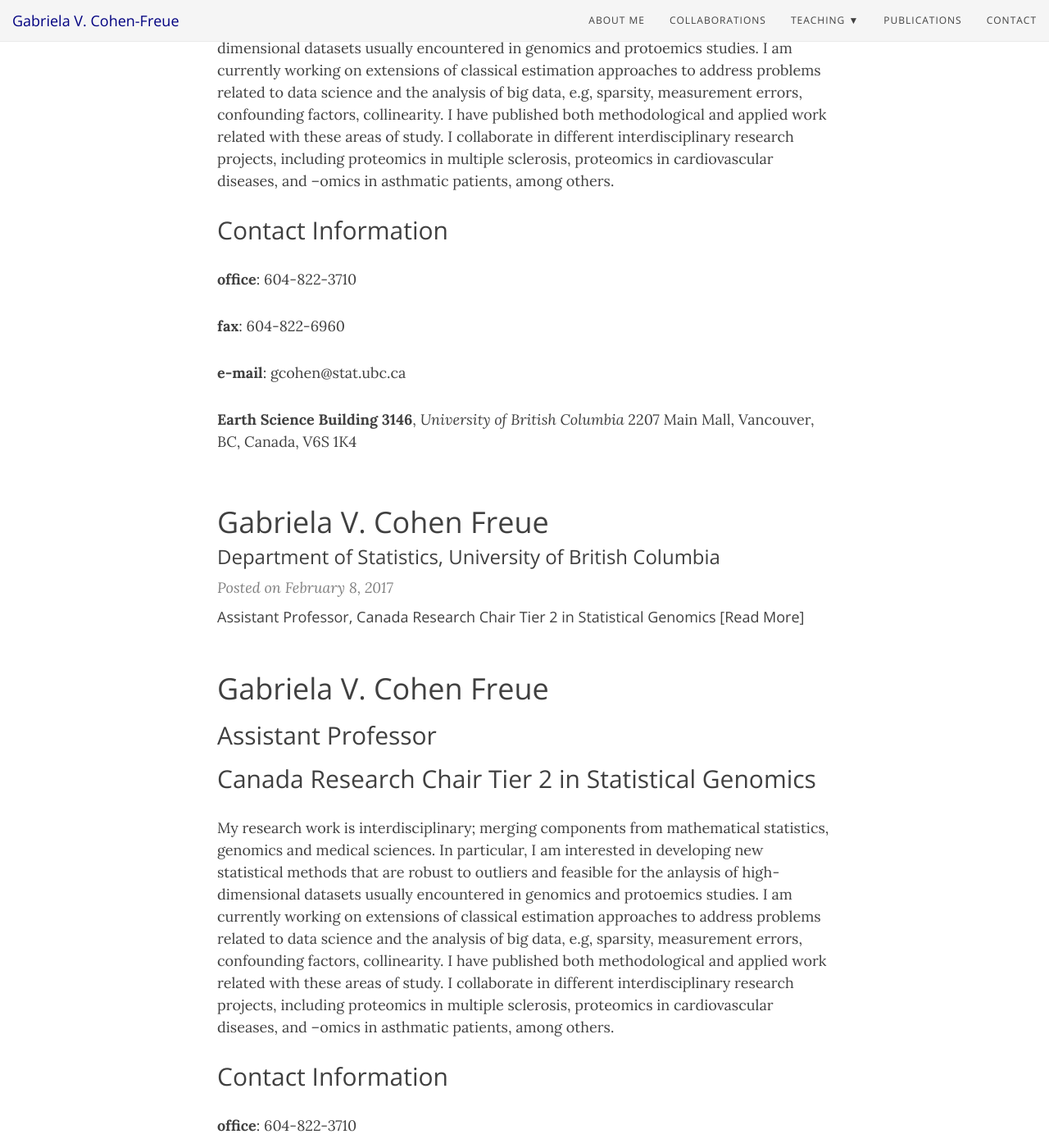
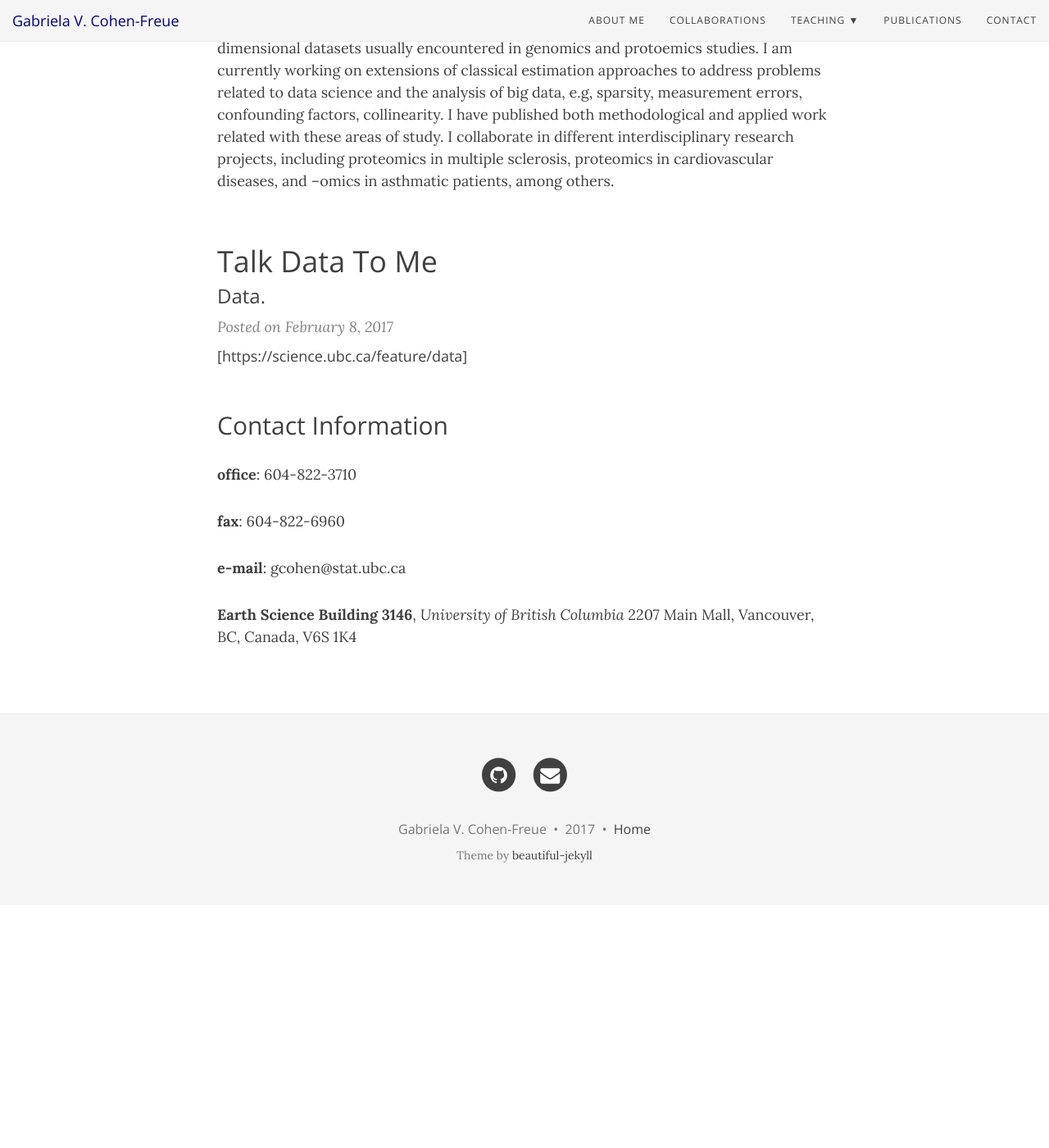
Before and after one commit to gcohenfr/gcohenfr.github.io, a Jekyll site: the page built from index.html, in a window 1280 px wide and 1400 px high, scrolled down 756 px. Shown: the whole window at 82% size. Built offline with Jekyll 4.4.1, drawn with Linux system fonts in a browser that asks for light colours; nearby versions of some CDN libraries; the list of posts is cut into pages by our own code; after the commit the page ends 1860 px from its top, so only the background shows below that.

Commit message:
update front page

```diff
--- a/_posts/2017-02-08-test-markdown.md
+++ b/_posts/2017-02-08-test-markdown.md
@@ -1,20 +1,7 @@
 ---
 layout: post
-title: Gabriela V. Cohen Freue
-subtitle: Department of Statistics, University of British Columbia
+title: Talk Data To Me
+subtitle: Data.
 ---
 
-## Assistant Professor, Canada Research Chair Tier 2 in Statistical Genomics
-
-My research work is interdisciplinary; merging components from mathematical statistics, genomics and medical sciences. In particular, I am interested in developing new statistical methods that are robust to outliers and feasible for the anlaysis of high-dimensional datasets usually encountered in genomics and protoemics studies. I am currently working on extensions of classical estimation approaches to address problems related to data science and the analysis of big data, e.g, sparsity, measurement errors, confounding factors, collinearity. I have published both methodological and applied work related with these areas of study. I collaborate in different interdisciplinary research projects, including proteomics in multiple sclerosis, proteomics in cardiovascular diseases, and –omics in asthmatic patients, among others.
-
-
-## Contact Information
-***office***: 604-822-3710
-
-***fax***: 604-822-6960
-
-***e-mail***: gcohen@stat.ubc.ca
-
-***Earth Science Building 3146***, *University of British Columbia*
-2207 Main Mall, Vancouver, BC, Canada, V6S 1K4
+[https://science.ubc.ca/feature/data]
--- a/index.html
+++ b/index.html
@@ -9,23 +9,6 @@ bigimg: [/img/web_pict_wide.png, /img/IMG_6801.JPG]
 <h2>Canada Research Chair Tier 2 in Statistical Genomics</h2>
 
 <p>My research work is interdisciplinary; merging components from mathematical statistics, genomics and medical sciences. In particular, I am interested in developing new statistical methods that are robust to outliers and feasible for the anlaysis of high-dimensional datasets usually encountered in genomics and protoemics studies. I am currently working on extensions of classical estimation approaches to address problems related to data science and the analysis of big data, e.g, sparsity, measurement errors, confounding factors, collinearity. I have published both methodological and applied work related with these areas of study. I collaborate in different interdisciplinary research projects, including proteomics in multiple sclerosis, proteomics in cardiovascular diseases, and –omics in asthmatic patients, among others.</p>
-
-
-<h2> Contact Information </h2>
-  <p>
-    <b>office</b>: 604-822-3710
-  </p>
-  <p>
-    <b>fax</b>: 604-822-6960
-  </p>
-  <p>
-    <b>e-mail</b>: gcohen@stat.ubc.ca
-  </p>
-  <p>
-    <b>Earth Science Building 3146</b>, <i>University of British Columbia</i>
-    2207 Main Mall, Vancouver, BC, Canada, V6S 1K4
-  </p>
-
 
 <div class="posts-list">
   {% for post in paginator.posts %}
@@ -93,13 +76,6 @@ bigimg: [/img/web_pict_wide.png, /img/IMG_6801.JPG]
 </ul>
 {% endif %}
 
-<h1>Gabriela V. Cohen Freue</h1>
-<h2>Assistant Professor</h2>
-<h2>Canada Research Chair Tier 2 in Statistical Genomics</h2>
-
-<p>My research work is interdisciplinary; merging components from mathematical statistics, genomics and medical sciences. In particular, I am interested in developing new statistical methods that are robust to outliers and feasible for the anlaysis of high-dimensional datasets usually encountered in genomics and protoemics studies. I am currently working on extensions of classical estimation approaches to address problems related to data science and the analysis of big data, e.g, sparsity, measurement errors, confounding factors, collinearity. I have published both methodological and applied work related with these areas of study. I collaborate in different interdisciplinary research projects, including proteomics in multiple sclerosis, proteomics in cardiovascular diseases, and –omics in asthmatic patients, among others.</p>
-
-
 <h2> Contact Information </h2>
   <p>
     <b>office</b>: 604-822-3710
```
